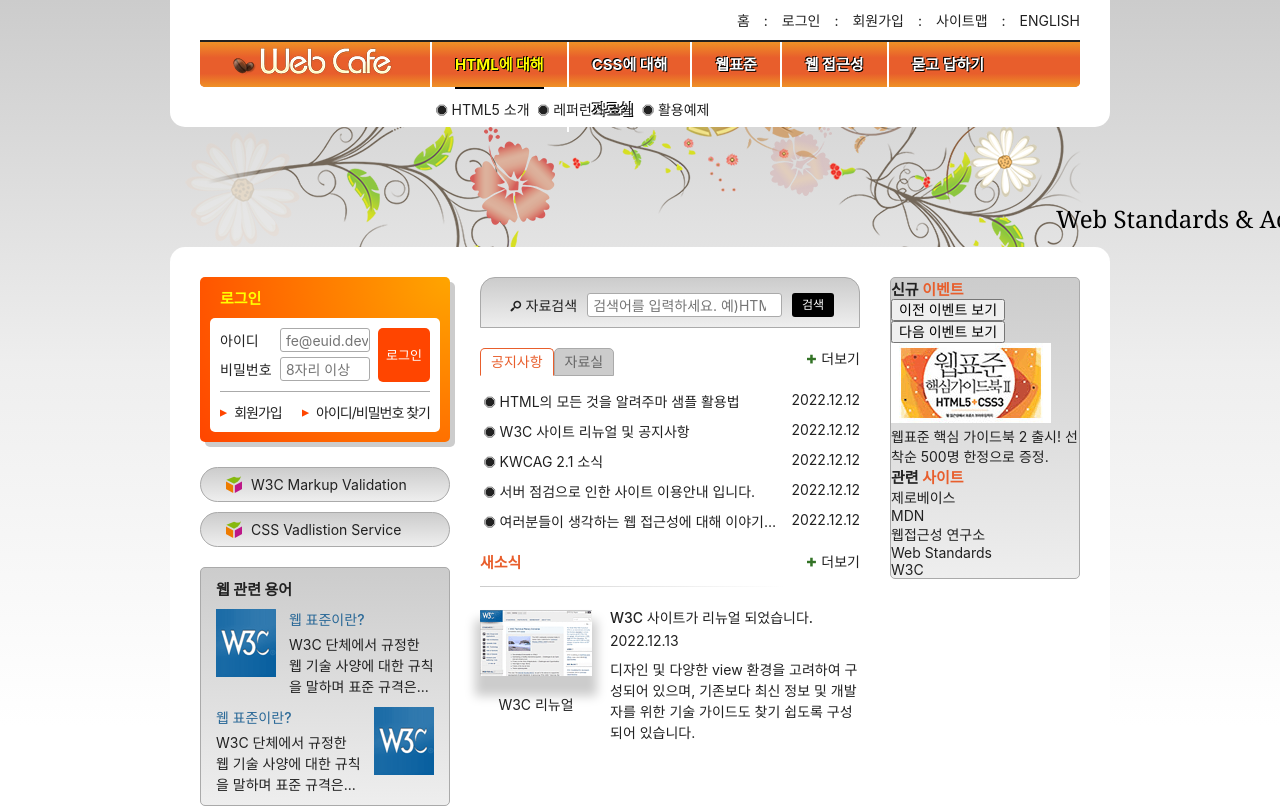
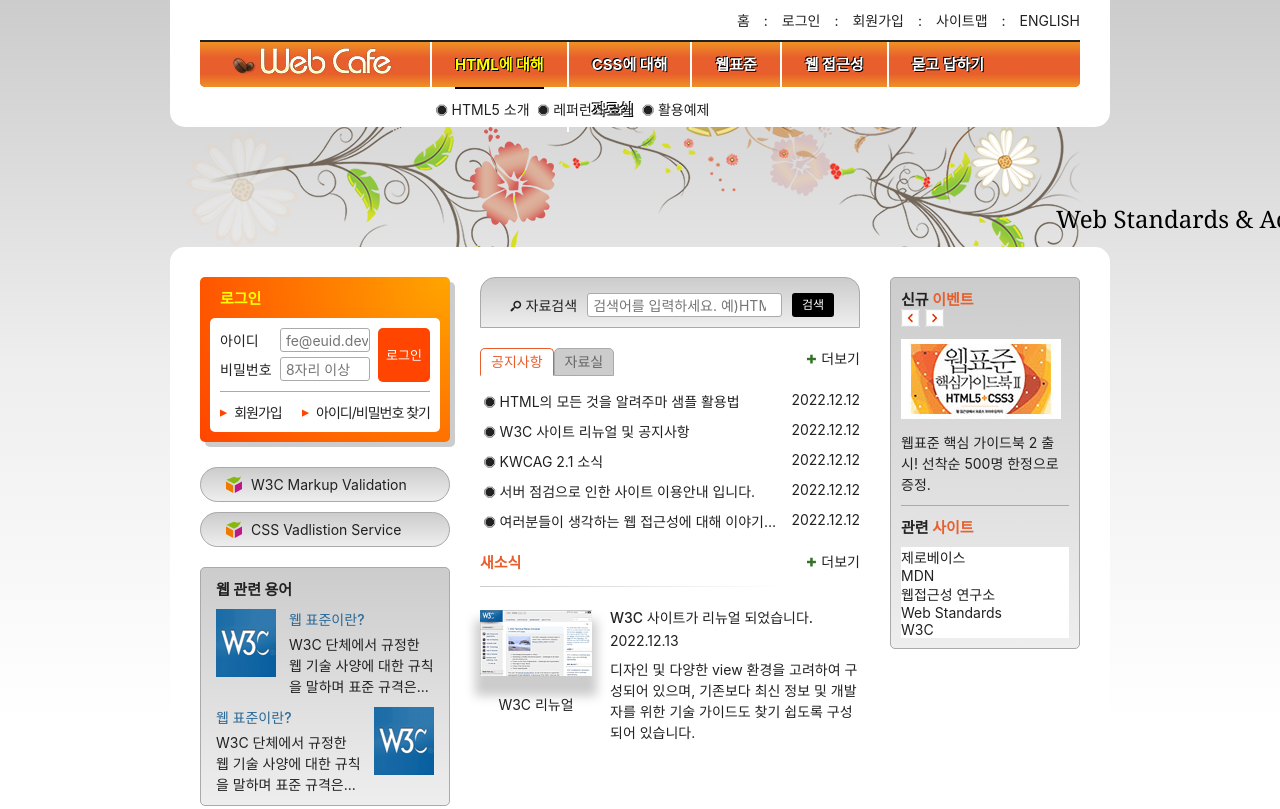
Before and after one commit to hungerbk/HTML5, a plain HTML site: page index.html in a window 1280 px wide. Shown: the top 809 px of the page. Drawn offline with Linux system fonts and the light colour scheme; a web font is replaced by a local one.

Commit message:
IR 기법

```diff
--- a/styles/module.css
+++ b/styles/module.css
@@ -2,6 +2,7 @@
   background: #ccc linear-gradient(to bottom, #ccc, #eee);
   border: 1px solid #aaa;
   border-radius: 5px;
+  padding: 10px
 }
 
 .accent-color{
--- a/styles/style.css
+++ b/styles/style.css
@@ -699,6 +699,57 @@
 
 /* 신규 이벤트 및 관련 사이트 */
 
+.event{
+  border-bottom: 1px solid #aaa;
+  position: relative;
+}
+
+/* 아니면 부모 영역을 좀 크게 잡고, 버튼 높이를 18px로 (아웃라인 깨지는 것 방지 2) */
+.event-button-wrapper{
+  height: 20px;
+  overflow: hidden;
+  /* 버튼 아래의 갭을 없애기 위해 flex를 줌. 디쎈더 영역 */
+  display: flex;
+  flex-flow: row nowrap;
+  align-items: center;
+  /* 단, 갭은 IE 지원 안 함. 마진으로 해결 */
+  gap: 5px;
+}
+/* IR 기법 -> Image Replacement 글자 대신 배경이 나오게 하는 것 */
+.event-button{
+  width: 19px;
+  height: 18px;
+  border: 0;
+  /* 글자 밀어내기 */
+  padding: 20px 0 0 0;
+  background: url(./images/back_forward.png) no-repeat;
+}
+
+/* 높이가 같은데 overflow:hidden 주면 탭했을 때 아웃라인이 깨지는 것 방지 */
+.event-button:focus{
+  outline-offset: -2px;
+}
+
+.event-button-next{
+  background-position: -36px 0;
+}
+
+.event-thumbnail, .event-brief {
+  margin: 10px 0;
+}
+
+.event-brief {
+  line-height: 1.5;
+}
+
+.related{
+  margin-top: 10px;
+}
+
+.related-list {
+  background-color: #fff;
+  margin-top: 10px;
+}
 
 /* 슬로건 */
 .slogan {
```
